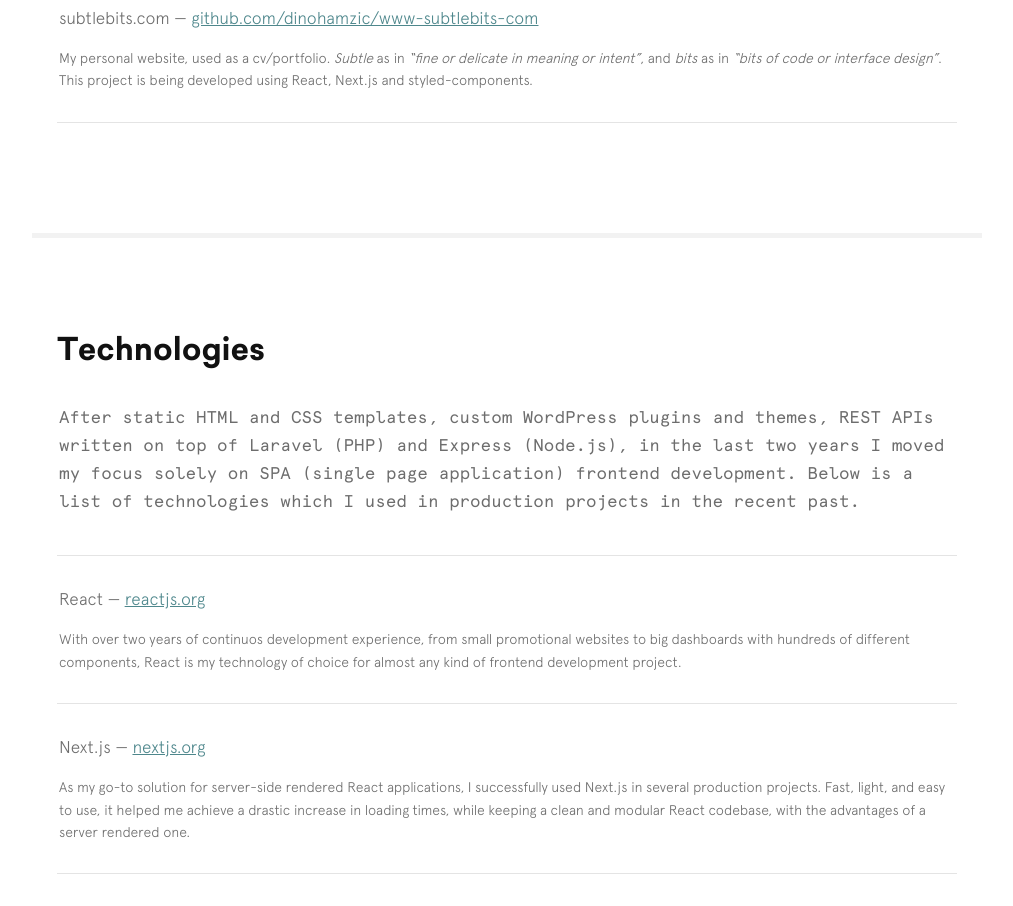
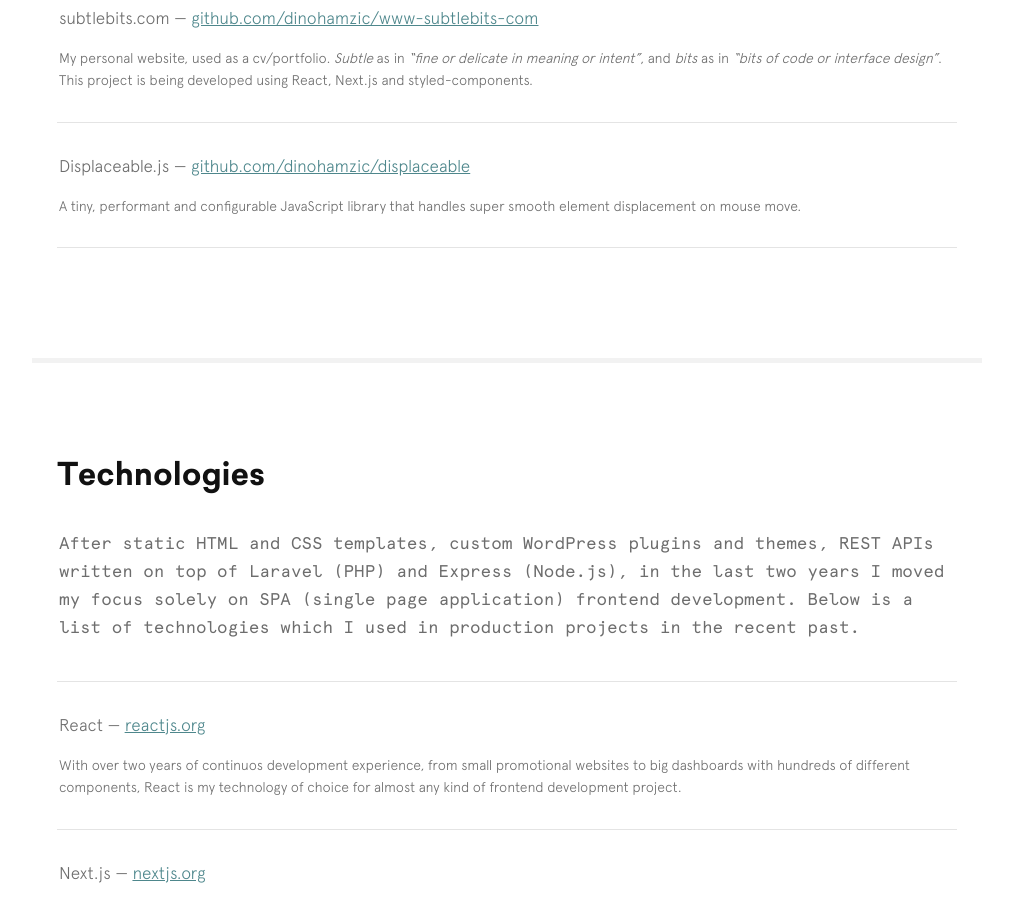
Before and after one commit to SDey96/www-subtlebits-com, a Next.js app: page / in a window 1280 px wide. Shown: the part 2620-3526 px from the top of the page, without its empty margins (133-1146 px from the left). Built offline with nearby package versions, Linux system fonts and the light colour scheme.

Commit message:
Add new project: `Displaceable.js`

```diff
--- a/pages/index.js
+++ b/pages/index.js
@@ -165,6 +165,16 @@
             project is being developed using React, Next.js and styled-components.
           </Description>
         </ListItem>
+        <ListItem>
+          <Title>
+            Displaceable.js &mdash; <a href="https://github.com/dinohamzic/displaceable" rel="noopener noreferrer" target="_blank">
+              github.com/dinohamzic/displaceable
+            </a>
+          </Title>
+          <Description>
+            A tiny, performant and configurable JavaScript library that handles super smooth element displacement on mouse move.
+          </Description>
+        </ListItem>
       </List>
     </Section>
 
```
